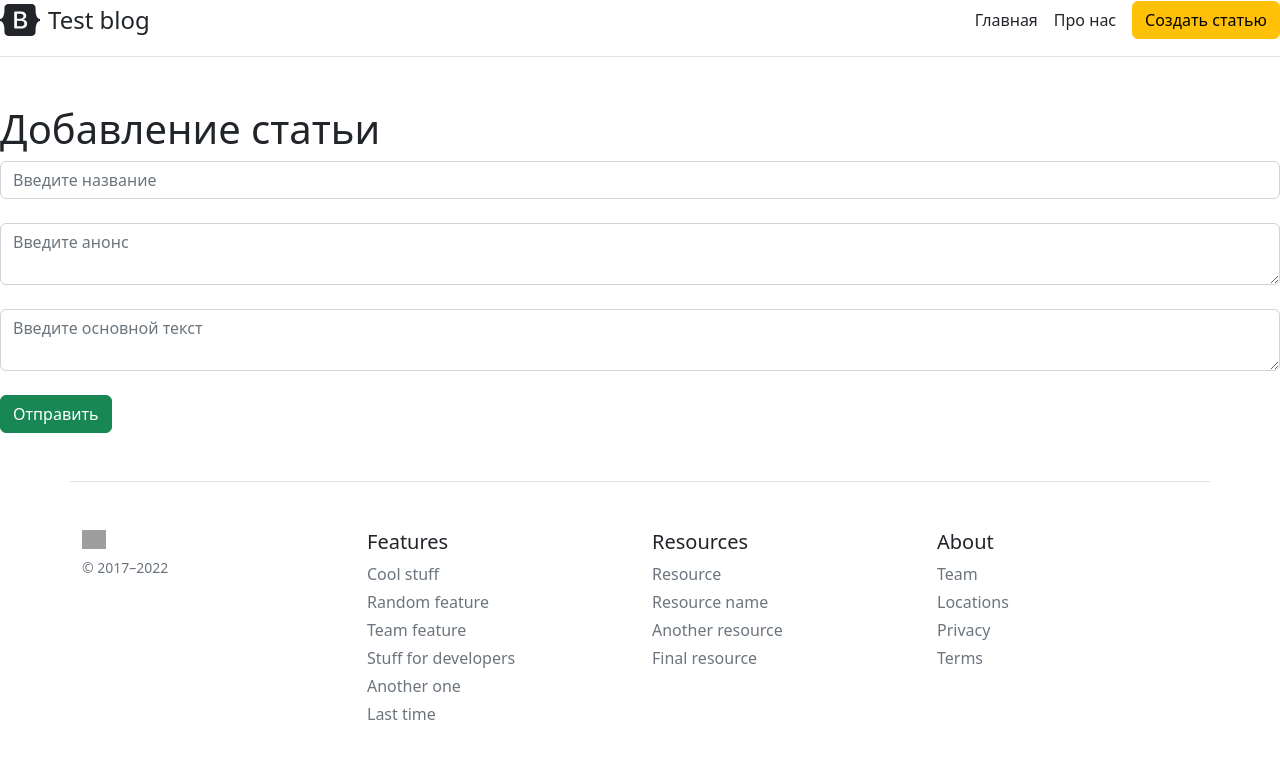
After one commit to DmitryAgeev/flask_website, a Flask app: page /create-article in a window 1280 px wide. The commit adds this page. Shown: the top 759 px of the page. Run offline with Flask 2, Linux system fonts and the light colour scheme; grey boxes are pictures that could not be loaded.

Commit message:
saving progress

```diff
--- a/app.py
+++ b/app.py
@@ -1,6 +1,22 @@
-from flask import Flask, render_template, url_for
+from flask import Flask, render_template, url_for, request, redirect
+from flask_sqlalchemy import SQLAlchemy
+from datetime import datetime
 
 app = Flask(__name__)
+app.config['SQLALCHEMY_DATABASE_URI'] = 'sqlite:///website.db'
+app.config['SQLALCHEMY_TRACK_MODIFICATIONS'] = False
+db = SQLAlchemy(app)
+
+
+class Article(db.Model):
+    id = db.Column(db.Integer, primary_key=True)
+    title = db.Column(db.String(100), nullable=False)
+    intro = db.Column(db.String(300), nullable=False)
+    text = db.Column(db.Text, nullable=False)
+    date = db.Column(db.DateTime, default=datetime.utcnow)
+
+    def __repr__(self):
+        return '<Article %r>' % self.id
 
 
 @app.route('/')
@@ -14,9 +30,23 @@ def about():
     return render_template('about.html')
 
 
-@app.route('/user/<string:name>/<int:id>')
-def user(name, id):
-    return '<h1>User page: </h1>' + name + ' - ' + str(id)
+@app.route('/create-article', methods=['POST', 'GET'])
+def create_article():
+    if request.method == 'POST':
+        title = request.form['title']
+        intro = request.form['intro']
+        text = request.form['text']
+
+        article = Article(title=title, intro=intro, text=text)
+
+        try:
+            db.session.add(article)
+            db.session.commit()
+            return redirect('/')
+        except:
+            return 'При добавлении статьи произошла ошибка'
+    else:
+        return render_template('create-article.html')
 
 
 if __name__ == '__main__':
--- a/templates/about.html
+++ b/templates/about.html
@@ -1,11 +1,11 @@
 {% extends 'base.html' %}
 
 {% block title %}
-Страница про
+Страница про сайт
 {% endblock %}
 
 {% block body %}
-<div class="container">
-<h1>Страница про</h1>
+<div class="container mt-5">
+    <h1>Страница про сайт</h1>
 </div>
 {% endblock %}
--- a/templates/base.html
+++ b/templates/base.html
@@ -20,6 +20,7 @@
         <a class="me-3 py-2 text-dark text-decoration-none" href="/">Главная</a>
         <a class="me-3 py-2 text-dark text-decoration-none" href="/about">Про нас</a>
       </nav>
+        <a class="btn btn-warning" href="/create-article">Создать статью</a>
     </div>
     {% block body %}{% endblock %}
 
--- /dev/null
+++ b/templates/create-article.html
@@ -0,0 +1,17 @@
+{% extends 'base.html' %}
+
+{% block title %}
+Добавление статьи
+{% endblock %}
+
+{% block body %}
+<div class="conteiner mt-5">
+    <h1>Добавление статьи</h1>
+    <form method="post">
+        <input type="text" name="title" id="title" class="form-control" placeholder="Введите название"><br>
+        <textarea name="intro" id="intro" class="form-control" placeholder="Введите анонс"></textarea><br>
+        <textarea name="text" id="text" class="form-control" placeholder="Введите основной текст"></textarea><br>
+        <input type="submit" class="btn btn-success" value="Отправить">
+    </form>
+</div>
+{% endblock %}
```
Also changed, not shown: static/css/main.css (added), website.db (added).
